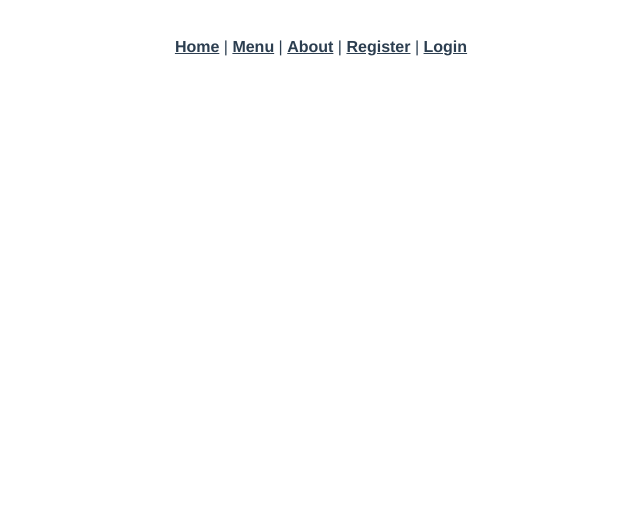
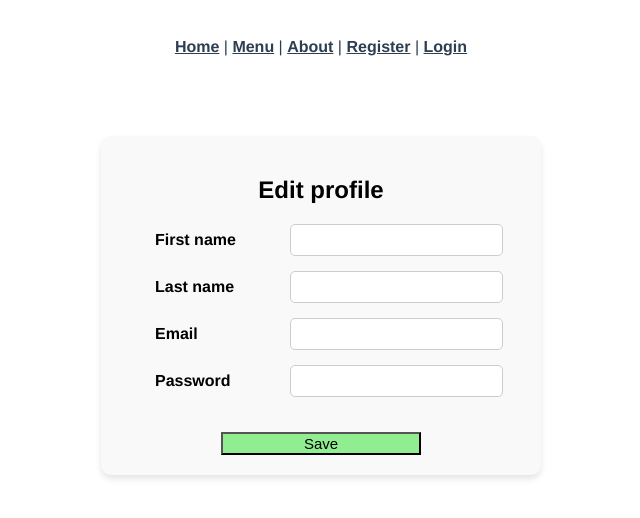
Before and after one commit to nusassteam18/frontend, a Vue app: page /updateProfile/1 in a window 1280 px wide. Shown: the top 518 px of the page, without its empty margins (319-959 px from the left). Built offline with nearby package versions, Linux system fonts and the light colour scheme.

Commit message:
Create UpdateUser page

```diff
--- a/src/App.vue
+++ b/src/App.vue
@@ -11,6 +11,7 @@
 
     <span v-else>
       <router-link to="/profile">Profile</router-link> |
+      <router-link to="/updateProfile/:id">Update Profile</router-link> |
       <template v-if="userRole === 'Customer'">
         <router-link to="/orders">Orders</router-link> |
         <router-link to="/cart">Cart</router-link> |
--- a/src/router/index.js
+++ b/src/router/index.js
@@ -41,6 +41,12 @@ const routes = [
   },
 
   {
+    path: '/updateProfile/:id',
+    name: 'updateProfile',
+    component: () => import(/* webpackChunkName: "register" */ '../views/UpdateUser.vue')
+  },
+
+  {
     path: '/admin',
     name: 'admin',
     // route level code-splitting
--- /dev/null
+++ b/src/views/UpdateUser.vue
@@ -0,0 +1,85 @@
+<template>
+  <div class="userProfile">
+    <h2>Edit profile</h2>
+    <form class="userEdit" @submit.prevent="updateUser">
+      <div class="userInfo">
+        <label>First name</label>
+        <input v-model="firstName" required />
+      </div>
+      <div class="userInfo">
+        <label>Last name</label>
+        <input v-model="lastName" />
+      </div>
+      <div class="userInfo">
+        <label>Email</label>
+        <input type="email" v-model="email" required />
+      </div>
+      <div class="userInfo">
+        <label>Password</label>
+        <input type="password" v-model="password" required />
+      </div>
+      <button type="submit">Save</button>
+    </form>
+  </div>
+</template>
+
+
+<style scoped>
+.userProfile {
+  display: flex;
+  flex-direction: column;
+  justify-content: center;
+  padding: 20px;
+  max-width: 400px;
+  margin: 50px auto;
+  box-shadow: 0px 4px 6px rgba(0, 0, 0, 0.1);
+  text-align: center;
+  background: #f9f9f9;
+  border-radius: 10px;
+}
+
+
+.userInfo{
+  gap: 15px;
+  display: grid;
+  grid-template-columns: 120px 1fr; /* 120px for label, input takes the rest */
+  align-items: center;
+  margin-bottom: 15px;
+}
+
+input {
+  width: 100%;
+  border: 1px solid #ccc;
+  border-radius: 5px;
+  padding: 7px;
+  font-size: 14px;
+}
+
+label {
+  color: #000;
+  text-align: left;
+  font-weight: bold;
+}
+
+.userEdit {
+  display: flex;
+  flex-direction: column; /* Stack form elements vertically */
+  align-items: center; /* Center the form elements */
+  width: 100%;
+  max-width: 400px; /* Limit the width of the form */
+}
+
+button {
+  display: block; /* Makes the button a block-level element */
+  width: 100%; /* Makes the button take full width */
+  max-width: 200px;
+  font-size: 15px;
+  margin-top: 20px;
+  background-color: #90ee90;
+}
+
+h2 {
+  color: #000;
+}
+
+</style>
```
